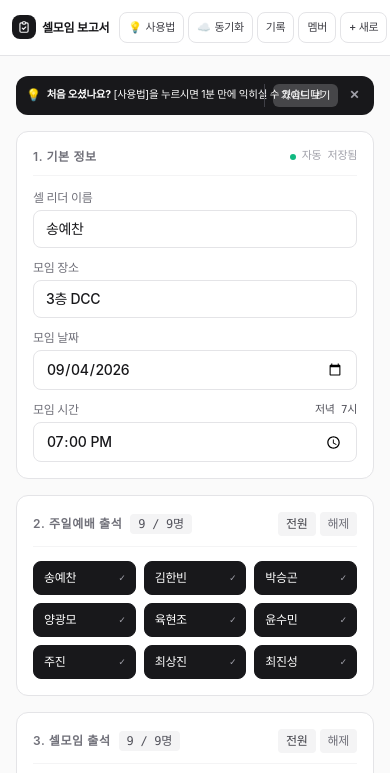
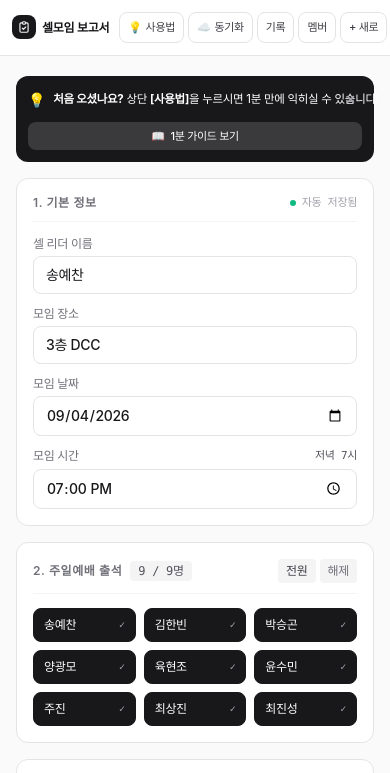
Before and after one commit to syc5032-code/cell-meeting-report, a website: page index.html in a window 390 px wide. Shown: the top 773 px of the page. Drawn offline with nearby package versions, Linux system fonts and the light colour scheme; a web font is replaced by a local one.

Commit message:
fix: 상단 배너 모바일 반응형 2단 레이아웃 (문장 한 줄 보장 & 버튼 독립 여백 확보)

```diff
--- a/index.html
+++ b/index.html
@@ -106,19 +106,29 @@
   <!-- 메인 컨테이너 (미니멀 노션/리니어 스타일) -->
   <main class="max-w-2xl mx-auto px-4 py-5 space-y-4">
 
-    <!-- 첫 방문 안내 배너 (한 줄 가독성 극대화 및 자연스러운 버튼 분리) -->
-    <div id="welcomeBanner" class="px-2.5 py-2 sm:px-3 sm:py-2.5 bg-zinc-900 text-white rounded-xl flex items-center justify-between gap-2 shadow-xs transition">
-      <div class="flex items-center gap-1.5 min-w-0">
-        <span class="shrink-0 text-xs sm:text-sm">💡</span>
-        <span class="text-[10.5px] xs:text-[11px] sm:text-xs whitespace-nowrap leading-none tracking-tight">
-          <b>처음 오셨나요?</b> [사용법]을 누르시면 1분 만에 익히실 수 있습니다!
-        </span>
-      </div>
-      <div class="flex items-center gap-1.5 shrink-0 pl-2 border-l border-zinc-700">
-        <button onclick="openGuideModal()" class="px-2 py-1 bg-white/20 hover:bg-white/30 text-white rounded-md font-medium text-[10.5px] sm:text-xs transition whitespace-nowrap active:scale-95">
-          가이드 보기
+    <!-- 첫 방문 안내 배너 (모바일 문장 한 줄 완벽 보장 & 버튼 독립 여백 확보) -->
+    <div id="welcomeBanner" class="p-3 bg-zinc-900 text-white rounded-xl text-xs space-y-2.5 sm:space-y-0 sm:flex sm:items-center sm:justify-between sm:gap-4 shadow-xs transition">
+      <!-- 상단 문장 영역 (모바일에서도 절대 줄바꿈 없이 한 줄로 시원하게 출력) -->
+      <div class="flex items-center justify-between gap-2">
+        <div class="flex items-center gap-2 min-w-0">
+          <span class="shrink-0 text-sm">💡</span>
+          <span class="text-[11.5px] sm:text-xs whitespace-nowrap leading-tight tracking-tight">
+            <b>처음 오셨나요?</b> 상단 <b>[사용법]</b>을 누르시면 1분 만에 익히실 수 있습니다!
+          </span>
+        </div>
+        <!-- 모바일 닫기 버튼 -->
+        <button onclick="dismissWelcomeBanner()" class="w-6 h-6 flex items-center justify-center text-zinc-400 hover:text-white text-xs font-bold rounded-lg hover:bg-white/10 transition sm:hidden shrink-0" title="닫기">
+          ✕
         </button>
-        <button onclick="dismissWelcomeBanner()" class="w-5 h-5 flex items-center justify-center text-zinc-400 hover:text-white text-xs font-bold rounded hover:bg-white/10 transition" title="닫기">
+      </div>
+
+      <!-- 버튼 영역 (문장과 어색하게 붙지 않고 독립된 여백 확보) -->
+      <div class="flex items-center gap-2 shrink-0 justify-end">
+        <button onclick="openGuideModal()" class="w-full sm:w-auto px-3 py-1.5 bg-white/15 hover:bg-white/25 active:bg-white/30 text-white rounded-lg font-medium text-[11px] sm:text-xs transition text-center active:scale-95 flex items-center justify-center gap-1.5">
+          <span>📖</span> <span>1분 가이드 보기</span>
+        </button>
+        <!-- 데스크톱 닫기 버튼 -->
+        <button onclick="dismissWelcomeBanner()" class="hidden sm:flex w-6 h-6 items-center justify-center text-zinc-400 hover:text-white text-xs font-bold rounded-lg hover:bg-white/10 transition shrink-0" title="닫기">
           ✕
         </button>
       </div>
```
